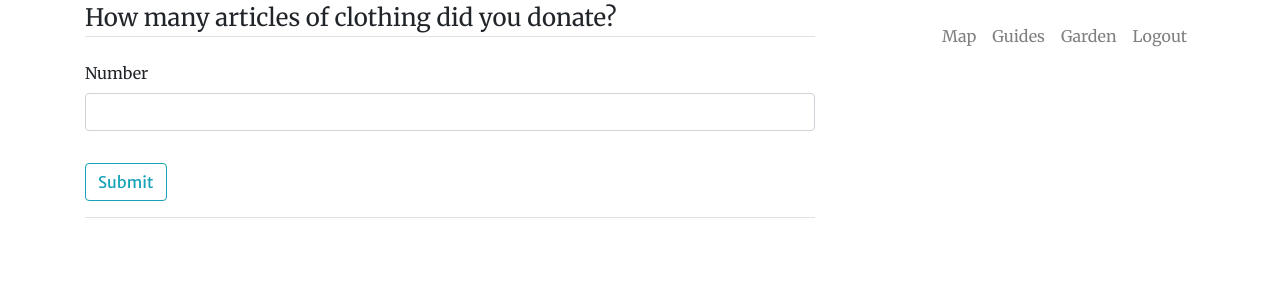
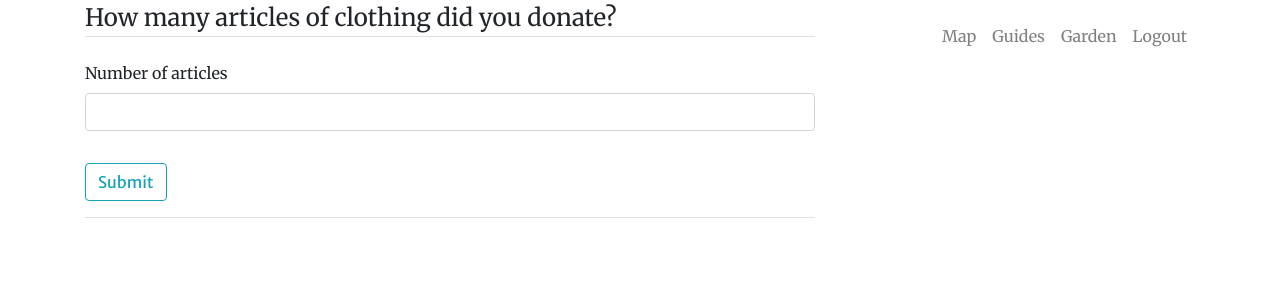
Before and after one commit to jacqw8/terrafit, a Flask app: page /garden in a window 1280 px wide. Shown: the top 300 px of the page. Run offline with Flask 2, Linux system fonts and the light colour scheme; a user stored in the database is signed in; some libraries are stand-ins or nearby versions.

Commit message:
some minor spelling

```diff
--- a/terrafit/forms.py
+++ b/terrafit/forms.py
@@ -29,9 +29,9 @@ class LoginForm(FlaskForm):
     submit = SubmitField('Login')
 
 class ReusableForm(FlaskForm):
-    zipcode = StringField('Zipcode', validators=[DataRequired()])
+    zipcode = StringField('ZIP Code', validators=[DataRequired()])
     submit = SubmitField('Submit')
 
 class AnotherForm(FlaskForm):
-    number = IntegerField('Number', validators=[DataRequired()])
+    number = IntegerField('Number of articles', validators=[DataRequired()])
     submit = SubmitField('Submit')
--- a/terrafit/templates/map.html
+++ b/terrafit/templates/map.html
@@ -4,7 +4,7 @@
         <form method="POST" action="">
             {{ form.hidden_tag() }}
             <fieldset class="form-group">
-                <legend class="border-bottom mb-4">Enter Zipcode</legend>
+                <legend class="border-bottom mb-4">Enter ZIP Code</legend>
 
                 <div class="form-group">
                     {{ form.zipcode.label(class="form-control-label") }}
```
